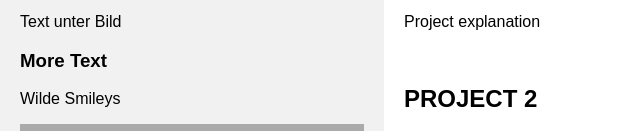
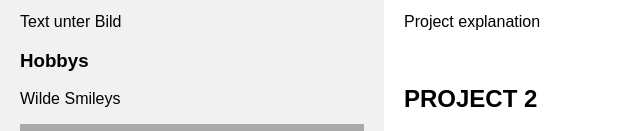
Before and after one commit to JohnFLeo/JohnFLeo.github.io, a plain HTML site: page index.html in a window 1280 px wide. Shown: the part 669-800 px from the top of the page, 0-640 px from the left. Drawn offline with Linux system fonts and the light colour scheme.

Commit message:
Update index.html

```diff
--- a/index.html
+++ b/index.html
@@ -130,7 +130,7 @@ body {
     <h5>Photo of me:</h5>
     <div class="fakeimg" style="height:200px;">Image</div>
     <p>Text unter Bild</p>
-    <h3>More Text</h3>
+    <h3>Hobbys</h3>
     <p>Wilde Smileys</p>
     <div class="fakeimg" style="height:60px;">Image</div><br>
     <div class="fakeimg" style="height:60px;">Image</div><br>
```
